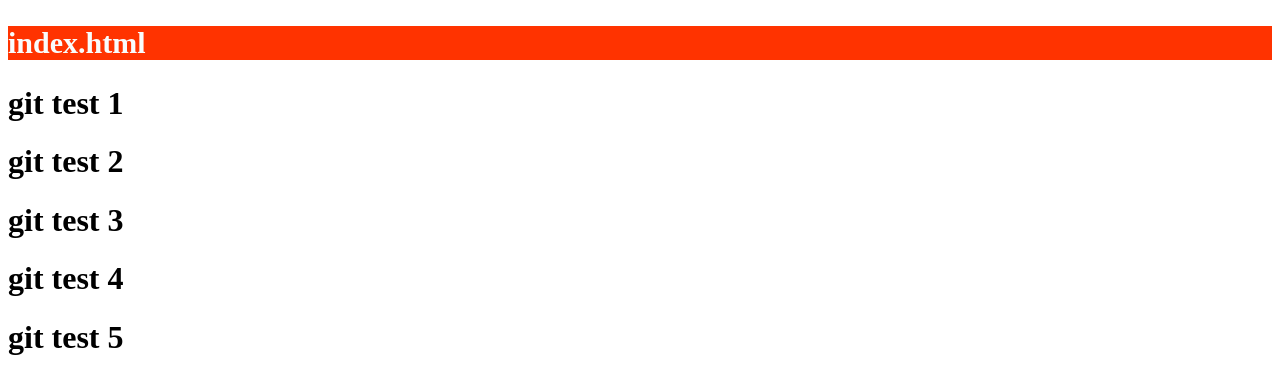
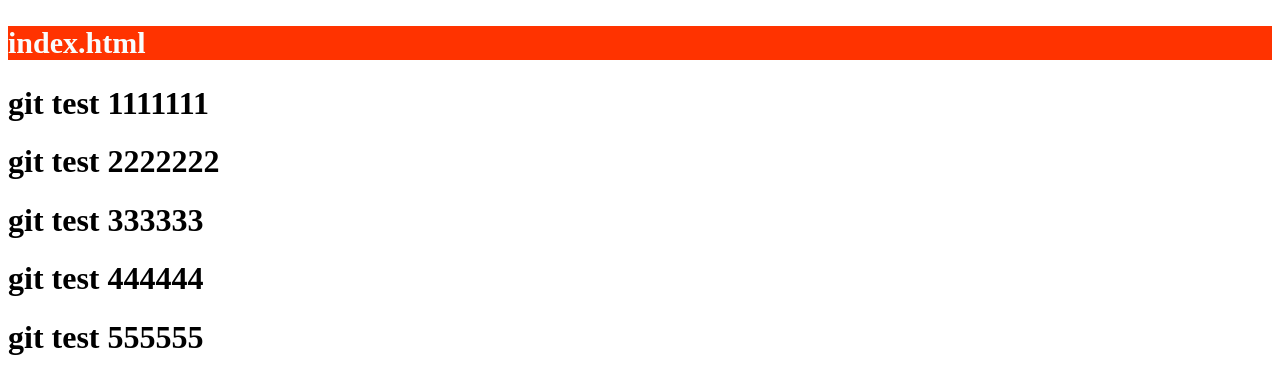
Before and after one commit to cho-kyeongcheol/django-tutorial, a Django app: page /index in a window 1280 px wide. Shown: the part 143-520 px from the top of the page. Run offline with Django 3.2, Linux system fonts and the light colour scheme; some libraries are stand-ins or nearby versions.

Commit message:
git test

```diff
--- a/blog/templates/index.html
+++ b/blog/templates/index.html
@@ -8,11 +8,11 @@
     <input id='csrf_token' value='{{ csrf_token }}' hidden>
     <h2 class='index'>index.html</h2>
 
-    <h1>git test 1</h1>
-    <h1>git test 2</h1>
-    <h1>git test 3</h1>
-    <h1>git test 4</h1>
-    <h1>git test 5</h1>
+    <h1>git test 1111111</h1>
+    <h1>git test 2222222</h1>
+    <h1>git test 333333</h1>
+    <h1>git test 444444</h1>
+    <h1>git test 555555</h1>
 
     <p>
         contents: <strong>{{ contents }}</strong>
```
